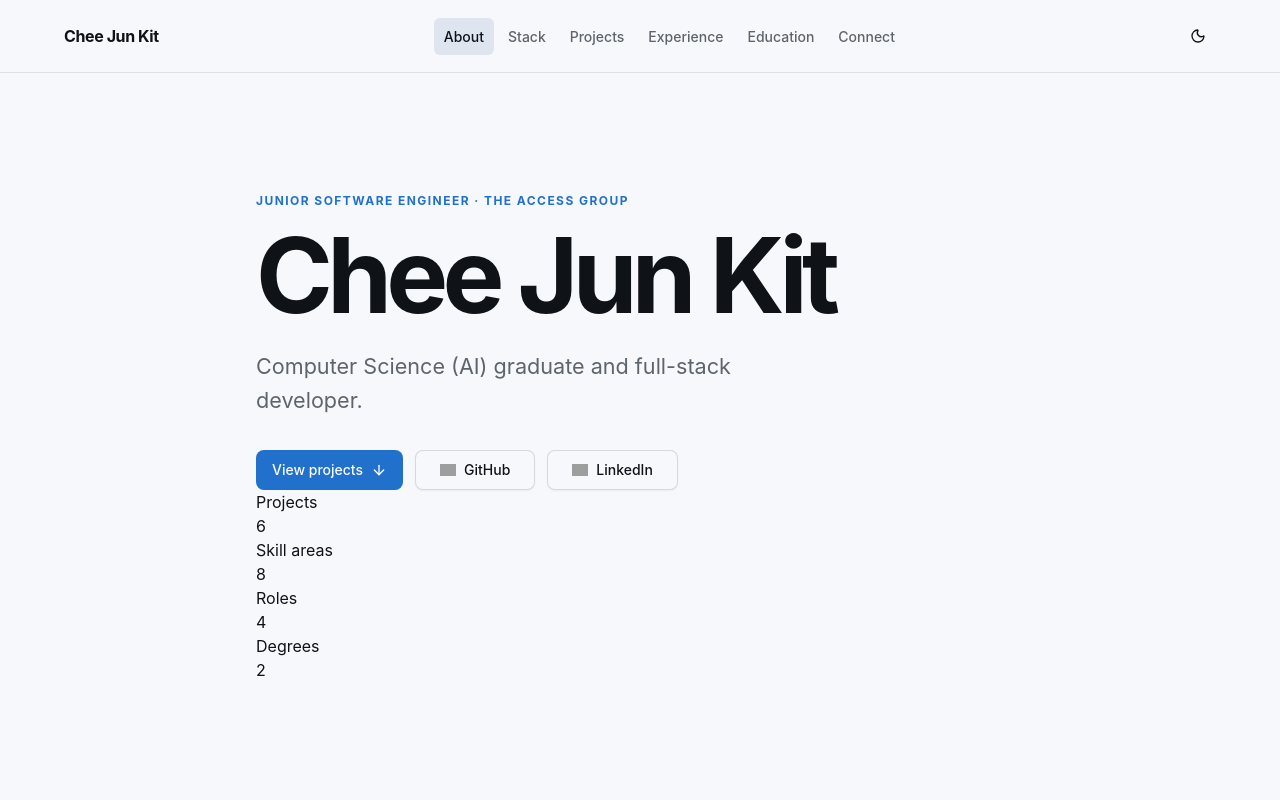
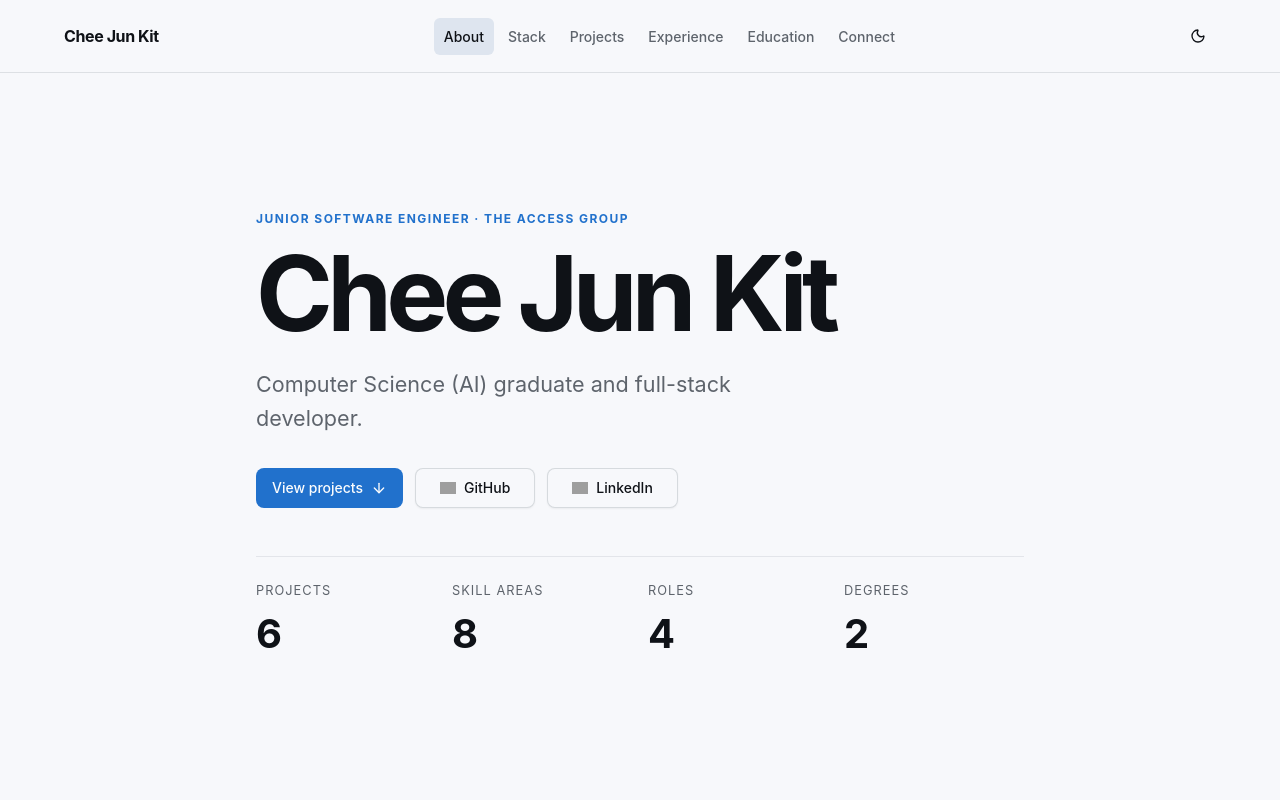
Before and after one commit to JunKit2003/PortfolioWebsite, a React (Vite) app in the folder frontend/: page / in a window 1280 px wide. Shown: the top 800 px of the page. Built offline with nearby package versions, Linux system fonts and the light colour scheme; grey boxes are pictures that could not be loaded.

Commit message:
feat: style count-up stat strip

```diff
--- a/frontend/src/index.css
+++ b/frontend/src/index.css
@@ -651,3 +651,32 @@ html.light {
 .experience-accordion [data-slot="accordion-content"] .timeline-bullets {
   margin-top: 0;
 }
+
+.stat-strip {
+  display: grid;
+  grid-template-columns: repeat(auto-fit, minmax(min(100%, 8rem), 1fr));
+  gap: 1rem;
+  margin: 3rem 0 0;
+  padding-top: 1.5rem;
+  border-top: 1px solid color-mix(in oklch, var(--border) 55%, transparent);
+}
+
+.stat {
+  display: grid;
+  gap: 0.25rem;
+}
+
+.stat dt {
+  color: var(--muted-foreground);
+  font-size: 0.8rem;
+  letter-spacing: 0.08em;
+  text-transform: uppercase;
+}
+
+.stat dd {
+  margin: 0;
+  color: var(--foreground);
+  font-size: clamp(1.75rem, 4vw, 2.5rem);
+  font-weight: 750;
+  letter-spacing: -0.04em;
+}
```
